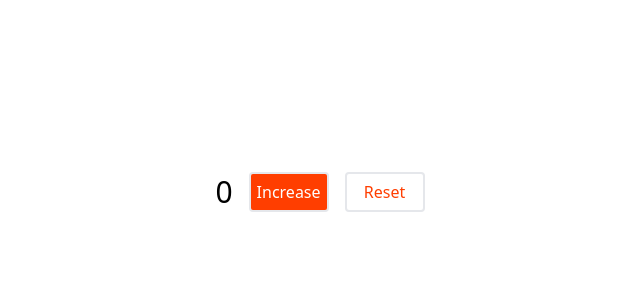
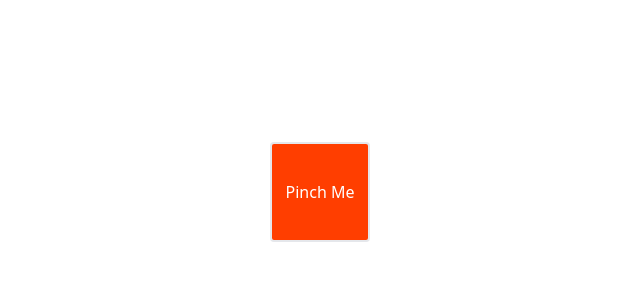
Before and after one commit to vasucp1207/sveltronics, a SvelteKit app: page / in a window 1280 px wide. Shown: the top 300 px of the page, without its empty margins (320-960 px from the left). Built offline with nearby package versions, Linux system fonts and the light colour scheme.

Commit message:
add pinch gesture

```diff
--- /dev/null
+++ b/src/lib/pinch/demo.svelte
@@ -0,0 +1,14 @@
+<script>
+  import { pinch } from "./index";
+
+</script>
+
+<div class="flex flex-col items-center justify-center h-96">
+  <div
+    use:pinch
+    class="h-[100px] w-[100px] bg-[#ff3e00] border-2 rounded text-white flex
+    justify-center items-center cursor-grab"
+  >
+    Pinch Me
+  </div>
+</div>
--- /dev/null
+++ b/src/lib/pinch/index.ts
@@ -0,0 +1,20 @@
+import { createEventDispatcher } from 'svelte';
+import { onMount } from 'svelte';
+
+export function pinch(node: HTMLElement) {
+  const dispatch = createEventDispatcher();
+  let scale = 1;
+  const minScale = 0.5;
+  const maxScale = 5;
+  const step = 0.05;
+
+  onMount(() => {
+    node.addEventListener('wheel', (event) => {
+      event.preventDefault();
+      const direction = event.deltaY < 0 ? 1 : -1;
+      scale = Math.min(maxScale, Math.max(minScale, scale + direction * step));
+      node.style.transform = `scale(${scale})`;
+      dispatch('scale', { scale });
+    });
+  })
+}
--- a/src/routes/+page.svelte
+++ b/src/routes/+page.svelte
@@ -1,5 +1,5 @@
 <script>
-  import Demo from "$lib/localStorage/demo.svelte";
+  import Demo from "$lib/pinch/demo.svelte";
 
 </script>
 
```
